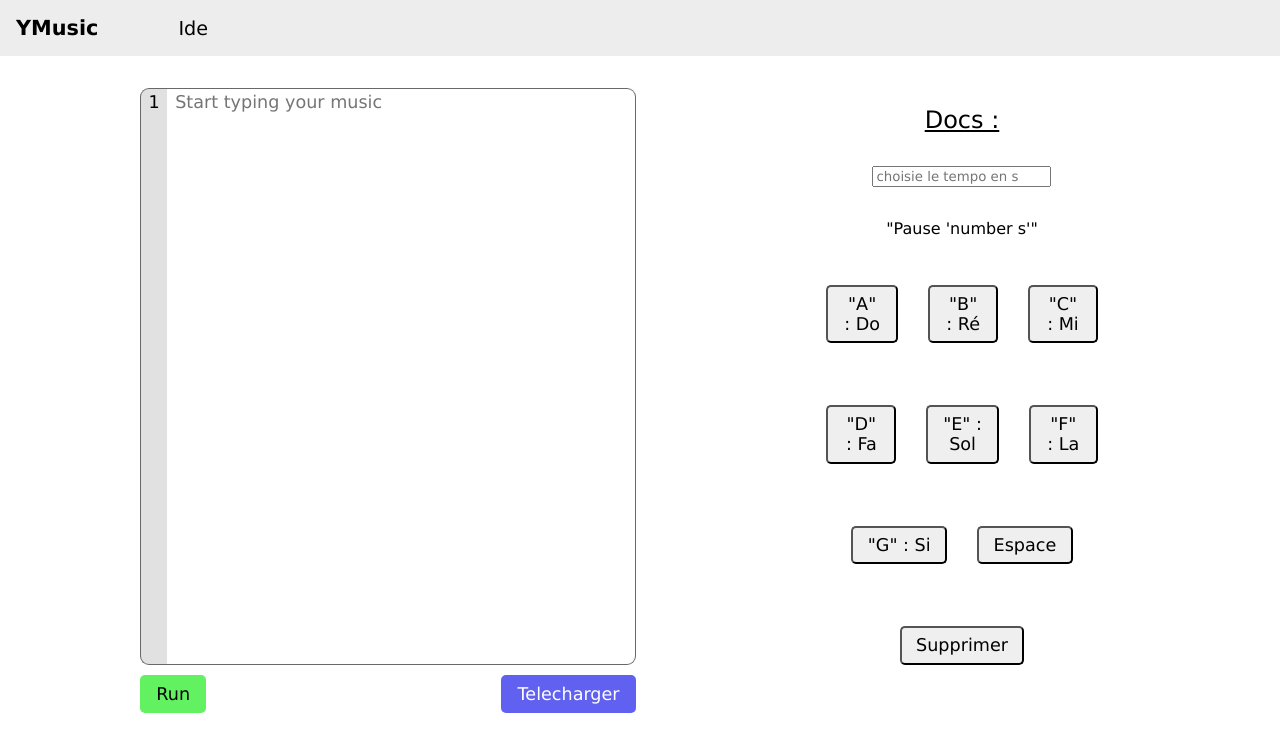
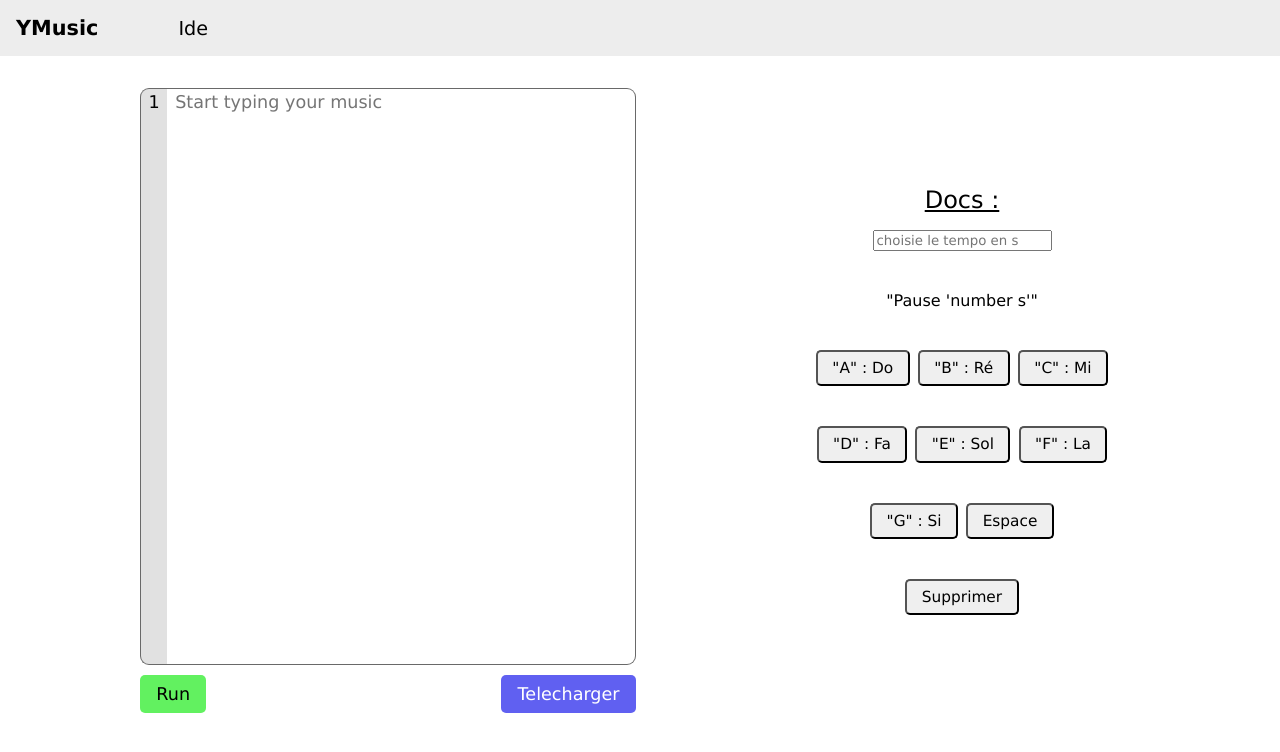
Before and after one commit to Hackathon2023-groupe2/Vitrine, a website: page home.html in a window 1280 px wide. Drawn offline with Linux system fonts and the light colour scheme.

Commit message:
feat: fix tml / css bug

```diff
--- a/home.html
+++ b/home.html
@@ -49,13 +49,28 @@
     <div class="rightSide">
       <div class="titleDocs">Docs :</div>
       <div class="docContainer">
-        <p class="flexBox"><input placeholder="choisie le tempo en s" class="InputTempo" id="tempo"></input></p>
-        <!-- <p class="flexBox">"Tempo 'number'"</p> -->
-        <p class="flexBox">"Pause 'number s'"</p>
-        <p class="flexBox"><button class="SonButton" onclick="ajouterCaractere('A')">"A" : Do</button> <button class="SonButton"onclick="ajouterCaractere('B')">"B" : Ré</button><button class="SonButton" onclick="ajouterCaractere('C')">"C" : Mi</button></p>
-        <p class="flexBox"><button class="SonButton" onclick="ajouterCaractere('D')">"D" : Fa</button><button class="SonButton" onclick="ajouterCaractere('E')">"E" : Sol</button><button class="SonButton" onclick="ajouterCaractere('F')">"F" : La</button></p>
-        <p class="flexBox"><button class="SonButton" onclick="ajouterCaractere('G')">"G" : Si</button><button class="SonButton" onclick="ajouterCaractere(' ')">Espace</button></p>
-        <p class="flexBox"><button class="SonButton" onclick="SupCaractere()">Supprimer</button></p>
+        <!-- Input -->
+        <div class="flexBoxBtnDocs">
+          <input placeholder="choisie le tempo en s" class="InputTempo" id="tempo"></input>
+        </div>
+        <div class="flexBoxBtnDocs">"Pause 'number s'"</div>
+        <div class="flexBoxBtnDocs">
+          <button class="SonButton" onclick="ajouterCaractere('A')">"A" : Do</button>
+          <button class="SonButton" onclick="ajouterCaractere('B')">"B" : Ré</button>
+          <button class="SonButton" onclick="ajouterCaractere('C')">"C" : Mi</button>
+        </div>
+        <div class="flexBoxBtnDocs">
+          <button class="SonButton" onclick="ajouterCaractere('D')">"D" : Fa</button>
+          <button class="SonButton" onclick="ajouterCaractere('E')">"E" : Sol</button>
+          <button class="SonButton" onclick="ajouterCaractere('F')">"F" : La</button>
+        </div>
+        <div class="flexBoxBtnDocs">
+          <button class="SonButton" onclick="ajouterCaractere('G')">"G" : Si</button>
+          <button class="SonButton" onclick="ajouterCaractere(' ')">Espace</button>
+        </div>
+        <div class="flexBoxBtnDocs">
+          <button class="SonButton" onclick="SupCaractere()">Supprimer</button>
+        </div>
       </div>
     </div>
   </div>
--- a/style.css
+++ b/style.css
@@ -180,7 +180,10 @@ a {
 
 .docContainer {
   display: flex;
+  width: auto;
+  height: auto;
   flex-direction: column;
+  gap: 5vh;
 }
 
 /* About */
@@ -220,6 +223,16 @@ a {
   border-radius: 50%;
   width: 70%;
 }
-.SonButton{
-  margin: 5%;
+
+.flexBoxBtnDocs {
+  display: flex;
+  align-items: center;
+  justify-content: center;
+  gap: 3%
 }
+
+.SonButton {
+  font-size: 1.2vw;
+  height: auto;
+  text-wrap:nowrap;
+}
```
Also changed, not shown: 1 other file.
